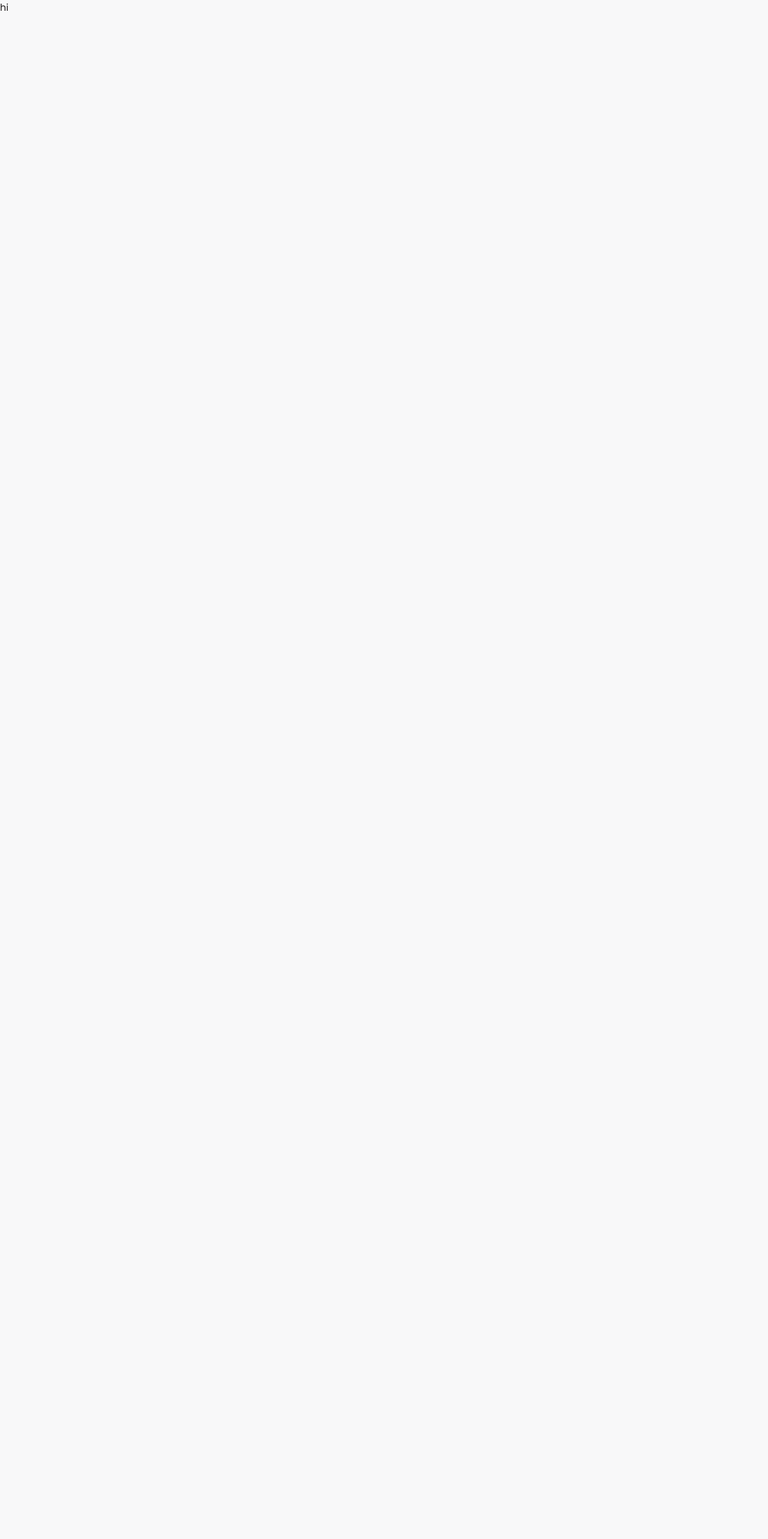
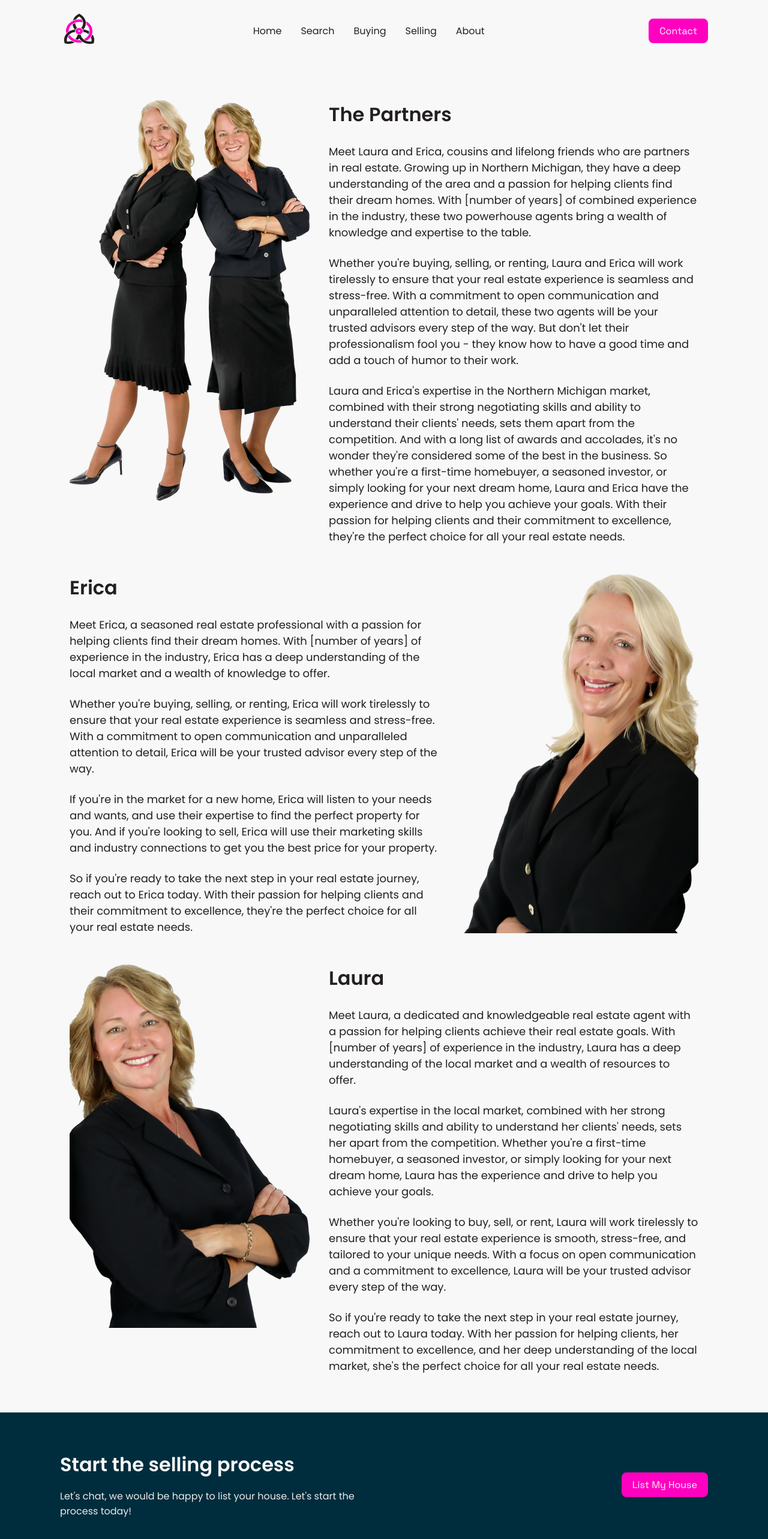
Before and after one commit to elijahjcobb/trillium, a Next.js app: page /about in a window 1280 px wide. Shown: the top 2566 px of the page at 60% size. Before the commit the page ends 800 px from the top, so only its background shows below. Built offline with nearby package versions, Linux system fonts and the light colour scheme.

Commit message:
about page

```diff
--- a/components/nav/index.tsx
+++ b/components/nav/index.tsx
@@ -21,7 +21,9 @@ function NavItem({ link }: { link: LinkType }): JSX.Element {
 export function Nav(): JSX.Element {
 	return <header className={styles.header}>
 		<div className={styles.container}>
-			<Logo />
+			<Link href='/'>
+				<Logo />
+			</Link>
 			<nav className={styles.nav}>
 				<ul className={styles.list}>
 					{LINKS.map(link => <NavItem key={link.name} link={link} />)}
--- a/data/types.ts
+++ b/data/types.ts
@@ -28,7 +28,9 @@ export interface Property {
   bathsFull: number;
   bathsHalf: number;
   bedrooms: number;
+  street: string;
   lotSqft: number;
+  state: string;
   images: string[];
   acres: number;
   coordinates: [number, number];
--- a/helpers/convert.ts
+++ b/helpers/convert.ts
@@ -16,7 +16,9 @@ export function propertyFromRawProperty(raw: RawProperty): Property {
     sqft: raw.living_area ?? 0,
     status: raw.status,
     listDate: raw.list_date,
+    street: raw.street,
     listPrice: raw.list_price,
+    state: raw.state,
     listPricePrevious: raw.old_list_price ?? null,
     zip: raw.zip,
     city: raw.city,
--- a/pages/about.tsx
+++ b/pages/about.tsx
@@ -1,3 +1,51 @@
+import { Footer } from "#/components/footer"
+import { Callout } from "#/components/home/callout"
+import { Nav } from "#/components/nav"
+import styles from "#/styles/generic.module.css";
+import Image from "next/image";
+import standingImage from "#/public/standing.png";
+import ericaImage from "#/public/erica.png";
+import lauraImage from "#/public/laura.png";
+
 export default function Page() {
-	return <div>hi</div>
+	return <>
+		<Nav />
+		<div className={styles.container}>
+			<article>
+				<Image width={400} src={standingImage} alt='erica and laura standing' />
+				<section>
+					<h2>{`The Partners`}</h2>
+					<p>{`Meet Laura and Erica, cousins and lifelong friends who are partners in real estate. Growing up in Northern Michigan, they have a deep understanding of the area and a passion for helping clients find their dream homes. With [number of years] of combined experience in the industry, these two powerhouse agents bring a wealth of knowledge and expertise to the table.`}</p>
+					<p>{`Whether you're buying, selling, or renting, Laura and Erica will work tirelessly to ensure that your real estate experience is seamless and stress-free. With a commitment to open communication and unparalleled attention to detail, these two agents will be your trusted advisors every step of the way. But don't let their professionalism fool you - they know how to have a good time and add a touch of humor to their work.`}</p>
+					<p>{`Laura and Erica's expertise in the Northern Michigan market, combined with their strong negotiating skills and ability to understand their clients' needs, sets them apart from the competition. And with a long list of awards and accolades, it's no wonder they're considered some of the best in the business. So whether you're a first-time homebuyer, a seasoned investor, or simply looking for your next dream home, Laura and Erica have the experience and drive to help you achieve your goals. With their passion for helping clients and their commitment to excellence, they're the perfect choice for all your real estate needs.`}</p>
+				</section>
+			</article>
+			<article>
+				<Image width={400} src={ericaImage} alt='erica and laura standing' />
+				<section>
+					<h2>{`Erica`}</h2>
+					<p>{`Meet Erica, a seasoned real estate professional with a passion for helping clients find their dream homes. With [number of years] of experience in the industry, Erica has a deep understanding of the local market and a wealth of knowledge to offer.`}</p>
+					<p>{`Whether you're buying, selling, or renting, Erica will work tirelessly to ensure that your real estate experience is seamless and stress-free. With a commitment to open communication and unparalleled attention to detail, Erica will be your trusted advisor every step of the way.`}</p>
+					<p>{`If you're in the market for a new home, Erica will listen to your needs and wants, and use their expertise to find the perfect property for you. And if you're looking to sell, Erica will use their marketing skills and industry connections to get you the best price for your property.`}</p>
+					<p>{`So if you're ready to take the next step in your real estate journey, reach out to Erica today. With their passion for helping clients and their commitment to excellence, they're the perfect choice for all your real estate needs.`}</p>
+				</section>
+			</article>
+			<article>
+				<Image width={400} src={lauraImage} alt='erica and laura standing' />
+				<section>
+					<h2>{`Laura`}</h2>
+					<p>{`Meet Laura, a dedicated and knowledgeable real estate agent with a passion for helping clients achieve their real estate goals. With [number of years] of experience in the industry, Laura has a deep understanding of the local market and a wealth of resources to offer.`}</p>
+					<p>{`Laura's expertise in the local market, combined with her strong negotiating skills and ability to understand her clients' needs, sets her apart from the competition. Whether you're a first-time homebuyer, a seasoned investor, or simply looking for your next dream home, Laura has the experience and drive to help you achieve your goals.`}</p>
+					<p>{`Whether you're looking to buy, sell, or rent, Laura will work tirelessly to ensure that your real estate experience is smooth, stress-free, and tailored to your unique needs. With a focus on open communication and a commitment to excellence, Laura will be your trusted advisor every step of the way.`}</p>
+					<p>{`So if you're ready to take the next step in your real estate journey, reach out to Laura today. With her passion for helping clients, her commitment to excellence, and her deep understanding of the local market, she's the perfect choice for all your real estate needs.`}</p>
+				</section>
+			</article>
+		</div>
+		<Callout
+			title="Start the selling process"
+			subtitle="Let's chat, we would be happy to list your house. Let's start the process today!"
+			cta="List My House"
+		/>
+		<Footer />
+	</>
 }
--- a/pages/index.tsx
+++ b/pages/index.tsx
@@ -26,6 +26,7 @@ export default function Page({ properties }: { properties: Property[] }): JSX.El
 
 export const getStaticProps: GetStaticProps = async () => {
   return {
+    revalidate: 60 * 60 * 24, // 1 day
     props: {
       properties: await topProperties()
     }
--- a/styles/generic.module.css
+++ b/styles/generic.module.css
@@ -15,9 +15,20 @@
 
 .container section {
   gap: var(--sp3);
+  flex-shrink: 1;
 }
 
 .container p {
   font-size: 1.125rem;
   line-height: 1.5;
 }
+
+.container article {
+  display: flex;
+  align-items: flex-start;
+  gap: var(--sp4);
+}
+
+.container article:nth-child(even) {
+  flex-direction: row-reverse;
+}
```
Also changed, not shown: components/home/properties/index.tsx (+2 -9 lines), components/property/index.tsx (+18 -25 lines), pages/contact.tsx (+6 -6 lines), public/standing.png (added).
